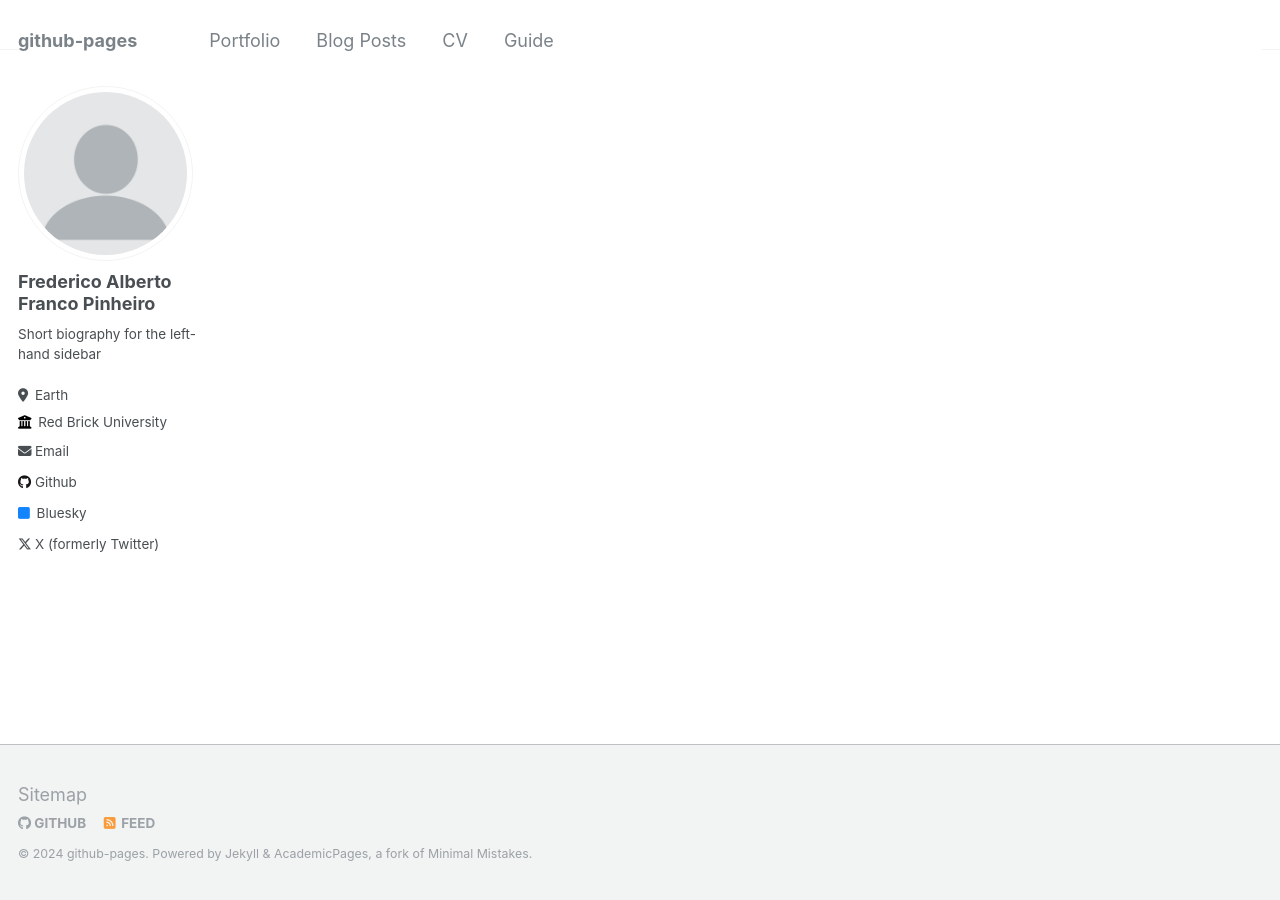
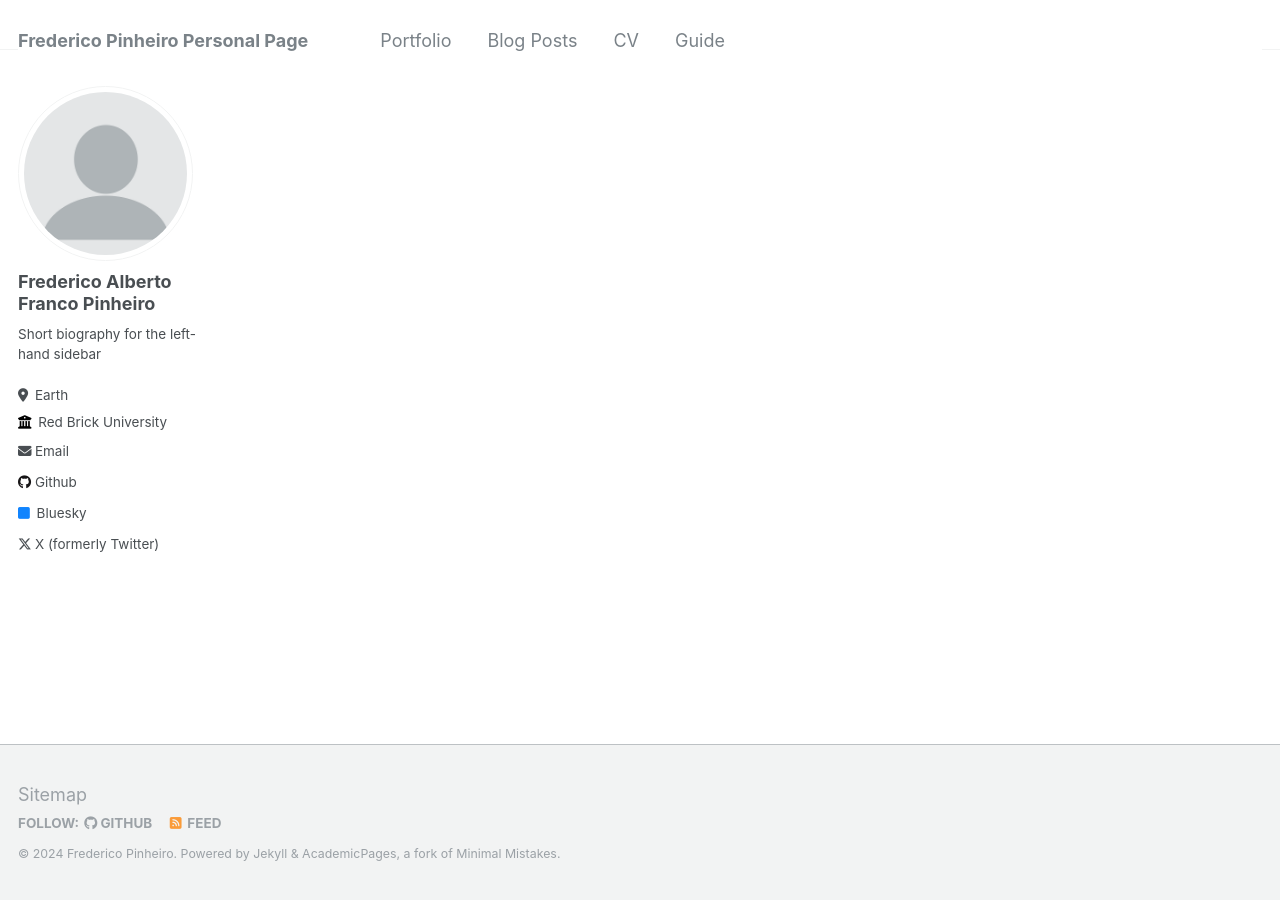
Before and after one commit to fafpinheiro/github-pages, a Jekyll site: the page built from index.md, in a window 1280 px wide. Built offline with Jekyll 4.4.1, drawn with Linux system fonts in a browser that asks for light colours; our own code applies the rules of GitHub Pages for plain Markdown files; some of the changed lines change nothing that is shown.

Commit message:
added site header

```diff
--- a/_config.yml
+++ b/_config.yml
@@ -10,6 +10,15 @@
 
 #theme: minima
 
+# Basic Site Settings
+locale                   : "en-US"
+title                    : "Frederico Pinheiro Personal Page"
+title_separator          : "-"
+name                     : &name "Frederico Pinheiro"
+description              : &description "I am passionated about the art of game design/creation!"
+url                      : https://fafpinheiro.github.io/github-pages/ # the base hostname & protocol for your site e.g. "#https://mmistakes.github.io"
+baseurl                  : "" # the subpath of your site, e.g. "/blog"
+repository               : "fafpinheiro/github-pages.github.io"
 
 # Site Author - The following control what appear as part of the author content on the side bar.
 #               If a field is blank the icon and link will not appear, otherwise it will be shown.
```
